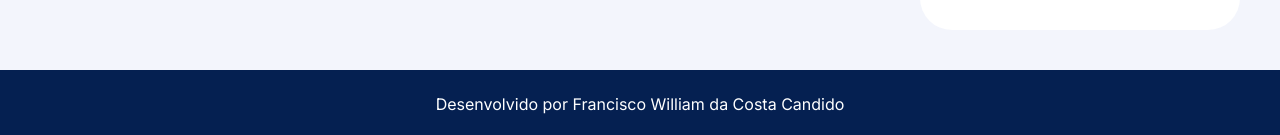
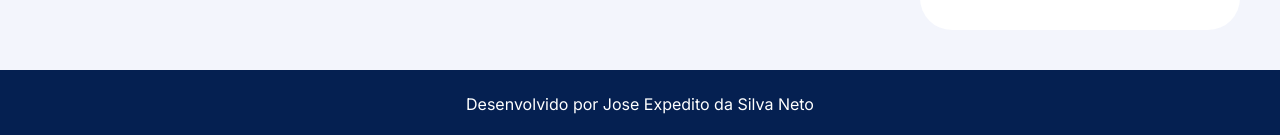
Before and after one commit to Expeditoneto112/Desafio, a plain HTML site: page DESAFIO/index.html in a window 1280 px wide. Shown: the part 920-1055 px from the top of the page. Drawn offline with Linux system fonts and the light colour scheme.

Commit message:
index.html

```diff
--- a/DESAFIO/index.html
+++ b/DESAFIO/index.html
@@ -39,7 +39,7 @@
                 </div>
             </section>
         </main>
-        <footer class="rodape">Desenvolvido por Francisco William da Costa Candido</footer>
+        <footer class="rodape">Desenvolvido por Jose Expedito da Silva Neto</footer>
 
         <script src="script.js"></script>
     </body>
```
